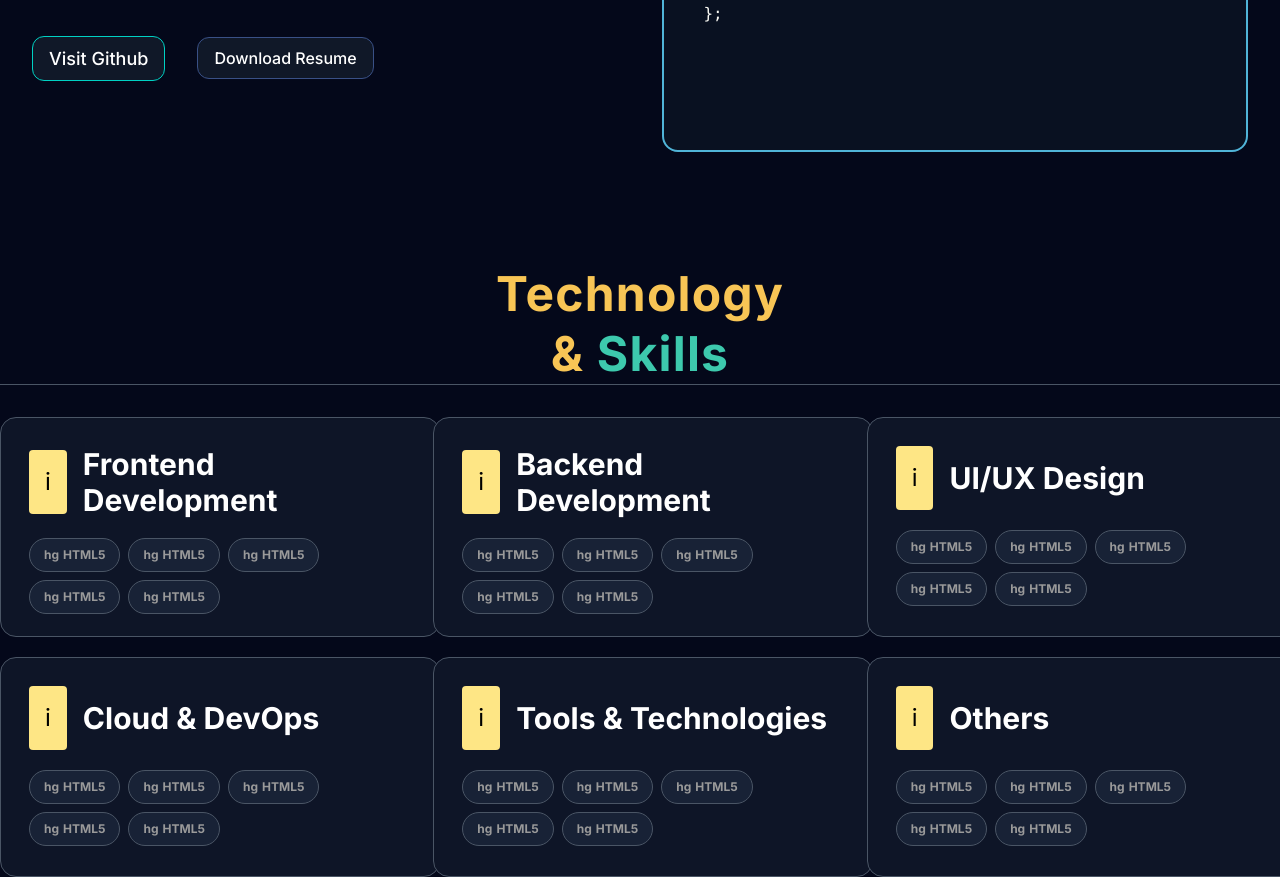
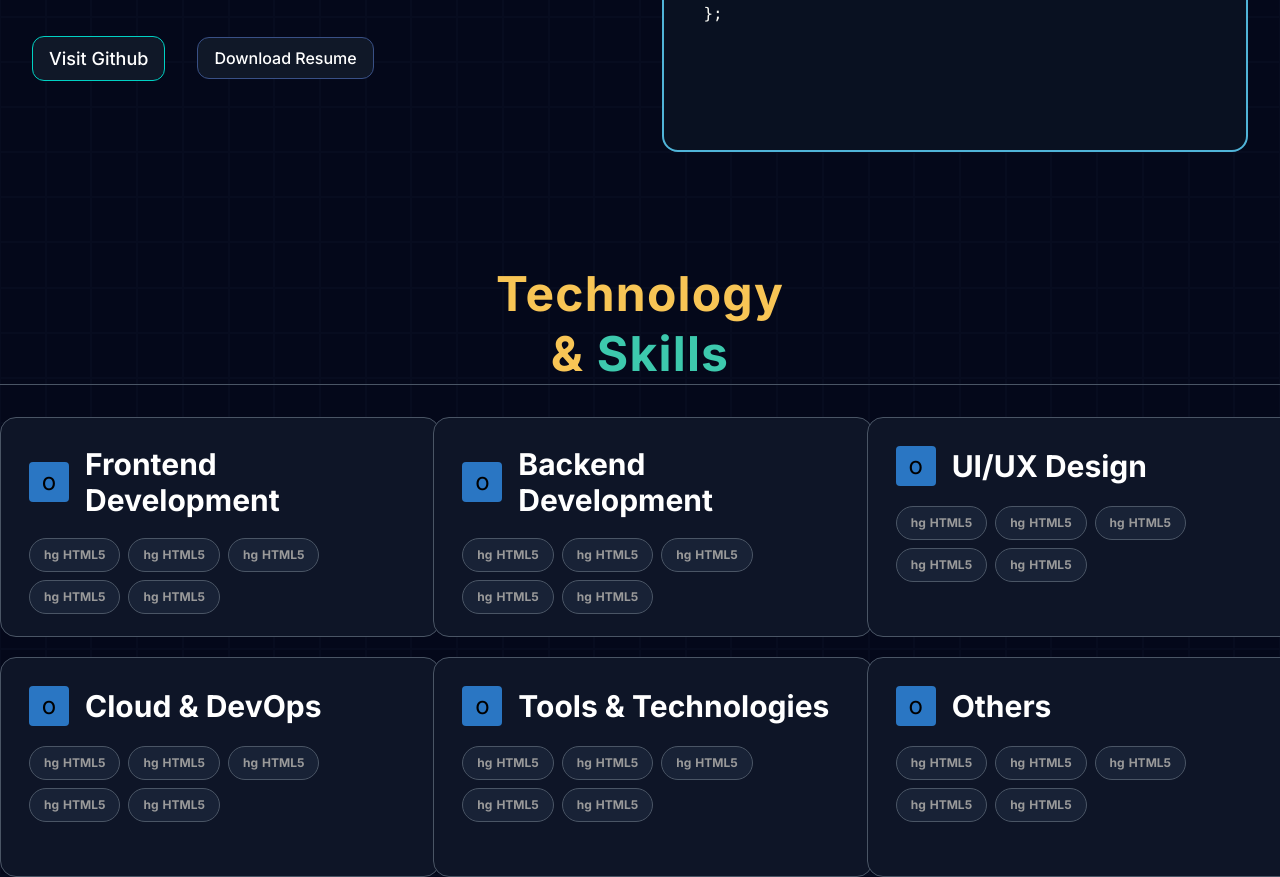
Before and after one commit to Atik-Hasan-Anik/atikhasananik.dev, a React (Vite) app: page / in a window 1280 px wide. Shown: the part 616-1493 px from the top of the page. Built offline with nearby package versions, Linux system fonts and the light colour scheme.

Commit message:
fetuer/Background grid initilization

```diff
--- a/index.html
+++ b/index.html
@@ -10,7 +10,7 @@
 <link rel="preconnect" href="https://fonts.gstatic.com" crossorigin>
 <link href="https://fonts.googleapis.com/css2?family=Inter:ital,opsz,wght@0,14..32,100..900;1,14..32,100..900&family=Poppins:ital,wght@0,100;0,200;0,300;0,400;0,500;0,600;0,700;0,800;0,900;1,100;1,200;1,300;1,400;1,500;1,600;1,700;1,800;1,900&family=Roboto:ital,wght@0,100..900;1,100..900&display=swap" rel="stylesheet">
 
-    <title>ui-project</title>
+    <title>atikhasananik</title>
   </head>
   <body>
     <div id="root"></div>
--- a/package.json
+++ b/package.json
@@ -11,6 +11,7 @@
   },
   "dependencies": {
     "@tailwindcss/vite": "^4.3.1",
+    "lucide-react": "^1.21.0",
     "react": "^19.2.6",
     "react-dom": "^19.2.6",
     "tailwindcss": "^4.3.1"
--- a/src/App.jsx
+++ b/src/App.jsx
@@ -1,20 +1,56 @@
+import React, { useEffect, useRef, useState } from "react";
+import "./index.css";
+import LeftSection from "./components/page/page1/LeftSection";
+import Navber from "./components/navber/Navber";
+import Page1 from "./components/page/page1/Page1";
+import Page2 from "./components/page/page2/Page2";
+import Background from "./components/background/Background";
 
-import React from 'react'
-import "./index.css"
-import LeftSection from './components/page/page1/LeftSection'
-import Navber from './components/navber/Navber'
-import Page1 from './components/page/page1/Page1'
-import Page2 from './components/page/page2/Page2'
+const App = () => {
+  const myRef = useRef(null);
+
+  const [height, setheight] = useState(null);
+  const [width, setwidth] = useState(null);
+
+  useEffect(() => {
+    if (myRef.current) {
+      const currentWidth = myRef.current.offsetWidth;
+      const currentHeight = myRef.current.offsetHeight;
+
+      setheight(currentHeight);
+      setwidth(currentWidth);
+    }
+  }, []);
+
+  const arr = [];
+
+  for (let i = 0; i < (height/45) *( width/45); i++) {
+    arr.push(i);
+  }
 
 
-const App = () => {
   return (
-    <main className='relative'>
-      <Navber/>
-      <Page1/>
-      <Page2/>
+    <main ref={myRef} className="relative">
+      <div
+        style={{
+          width: `${width}px`,
+          height: `${height}px `,
+          height: `${height}px`,
+          gridTemplateColumns: `repeat(${Math.floor(width / 45)},1fr)`,
+          gridTemplateRows: `repeat(${Math.floor(height / 45)},1fr)`,
+        }}
+        className=" border-0 outline-0 grid gap-0 gap-x-0 gap-y-0 absolute top-0 left-0 -z-50 "
+      >
+        {arr.map((elem,idx) => {
+          return <Background elem={idx}/>
+        }
+        )}
+      </div>
+      <Navber />
+      <Page1 />
+      <Page2 />
     </main>
-  )
-}
+  );
+};
 
-export default App
+export default App;
--- /dev/null
+++ b/src/components/background/Background.jsx
@@ -0,0 +1,11 @@
+import React from 'react'
+
+const Background = (props) => {
+  return (
+    <div id={props.idx} className='h-full w-full border border-[#30425b14]'>
+
+    </div>
+  )
+}
+
+export default Background
--- a/src/components/comon button/RoundedBtn.jsx
+++ b/src/components/comon button/RoundedBtn.jsx
@@ -1,7 +1,6 @@
 import React from "react";
 
 const RoundedBtn = (props) => {
-  console.log(props);
   return (
     <div
       style={{ width: props.w }}
--- a/src/components/comon button/SemiroundedBtn.jsx
+++ b/src/components/comon button/SemiroundedBtn.jsx
@@ -9,8 +9,10 @@ const SemiroundedBtn = (props) => {
         color: props.color,
         fontSize: props.fontSize,
         borderColor: props.borderColor,
+
+
       }}
-      className="text-[#d1d1d1] px-4 py-2 min-h-7.5 max-h-12.5 font-medium outline-0 rounded-xl border-[#395086] border flex items-center gap-2 justify-center "
+      className="text-[#d1d1d1] px-4 py-2 min-h-7.5 max-h-12.5 font-medium outline-0 rounded-xl border-[#395086] border flex items-center gap-2 justify-center  "
     >
     {props.btnConfi}
     </div>
--- a/src/components/comon button/SkillBtn.jsx
+++ b/src/components/comon button/SkillBtn.jsx
@@ -2,7 +2,7 @@ import React from 'react'
 
 const SkillBtn = () => {
   return (
-    <div className=' flex gap-1 items-center justify-center px-3.5 py-2 text-xs text-[#9a9a9a] font-bold rounded-full border border-gray-600 bg-[#182236] '>
+    <div className=' flex gap-1 items-center hover:bg-[#273E4D] transition-all duration-350 hover:text-white justify-center px-3.5 py-2 text-xs text-[#9a9a9a] font-bold rounded-full border hover:scale-[1.05] border-gray-600 bg-[#182236] '>
       <span>hg</span>
       <p>HTML5</p>
     </div>
--- a/src/components/navber/Navlist.jsx
+++ b/src/components/navber/Navlist.jsx
@@ -4,7 +4,7 @@ const Navlist = (props) => {
 
   return (
     <>
-        <li className="flex items-center justify-center px-4 py-2 hover:bg-[#273E4D] transition-all duration-300 rounded-full gap-[5px]"><img className="h-[16px] invert-90" src={`${props.elem.src}`} alt="" /> <p className=" text-[14px] font-2xl  text-[#fff]" href="" >{props.elem.listName}</p> </li>
+        <li className="flex items-center justify-center px-4 py-2 active:scale-[1.05] in-focus: hover:bg-[#273E4D] transition-all duration-300 rounded-full gap-1.25"><img className="h-4 invert-90" src={`${props.elem.src}`} alt="" /> <p className=" text-[14px] font-2xl  text-[#fff]" href="" >{props.elem.listName}</p> </li>
     </>
   );
 };
--- a/src/components/page/page1/LeftSection.jsx
+++ b/src/components/page/page1/LeftSection.jsx
@@ -9,24 +9,24 @@ const LeftSection = () => {
   const objet = {};
   return (
     <div className=" w-[48vw]  pt-20 h-full inline-block">
-      <RoundedBtn w="30vh" text="Wellcome to my Universe"  Dot={<Dot color="#3970B1" h="9px"/>} />
+      <RoundedBtn
+        w="30vh"
+        text="Wellcome to my Universe"
+        Dot={<Dot color="#3970B1" h="9px" />}
+      />
 
       <div className=" relative text-[4.2rem] font-[750] text-white leading-18 mt-8">
         <div className="absolute top-0 right-0 ">
-
           <SemiroundedBtn
             btnConfi="Clean Code"
             bgColor="#04162F"
             color="#51a2ff"
             fontSize="14px"
             borderColor="#51a2ff"
-
           />
-
         </div>
 
         <HeroText txt1="Hello" txt2="I'm" txt3="Atik Hasan Anik" />
-
       </div>
       <div className="flex gap-5 items-center mt-8">
         <SemiroundedBtn
@@ -36,7 +36,6 @@ const LeftSection = () => {
           fontSize="20px"
           borderColor="#51a2ff"
           py="14px"
-
         />
         <SemiroundedBtn
           btnConfi="Clean Architecture"
@@ -47,9 +46,10 @@ const LeftSection = () => {
         />
       </div>
 
-      <ParaText/>
+      <ParaText />
 
       <div className="flex items-center gap-8 mt-10 ">
+        <span className="hovering rounded-xl cursor-pointer ">
           <SemiroundedBtn
             btnConfi="Visit Github "
             bgColor="#101828"
@@ -57,6 +57,8 @@ const LeftSection = () => {
             fontSize="18px"
             borderColor="#00D1C3"
           />
+        </span>
+        <span className="hovering rounded-xl cursor-pointer">
           <SemiroundedBtn
             btnConfi="Download Resume"
             bgColor="#101828"
@@ -64,6 +66,7 @@ const LeftSection = () => {
             fontSize="16px"
             borderColor=""
           />
+        </span>
       </div>
     </div>
   );
--- a/src/components/page/page2/Page2.jsx
+++ b/src/components/page/page2/Page2.jsx
@@ -4,39 +4,82 @@ import SkillsCard from "./SkillsCard";
 
 const Page2 = () => {
   const skills = [
+
     {
       sklilName: "Frontend Development",
       skillIcon: "",
+      iconDts: [
+        {
+          icon: "",
+          iconName: "",
+        },
+      ],
     },
+
     {
       sklilName: "Backend Development",
       skillIcon: "",
+      iconDts: [
+        {
+          icon: "",
+          iconName: "",
+        },
+      ],
     },
+
     {
       sklilName: "UI/UX Design",
       skillIcon: "",
+      iconDts: [
+        {
+          icon: "",
+          iconName: "",
+        },
+      ],
     },
+
     {
       sklilName: "Cloud & DevOps",
       skillIcon: "",
+      iconDts: [
+        {
+          icon: "",
+          iconName: "",
+        },
+      ],
     },
+
     {
       sklilName: "Tools & Technologies",
       skillIcon: "",
+      iconDts: [
+        {
+          icon: "",
+          iconName: "",
+        },
+      ],
     },
+
     {
       sklilName: "Others",
       skillIcon: "",
+      iconDts: [
+        {
+          icon: "",
+          iconName: "",
+        },
+      ],
     },
   ];
+
   return (
     <section className=" w-full ">
       <div className="text-center mt-20 text-[3rem] font-bold text-[#f8c555]  leading-15 border-b border-b-gray-600  ">
         <HeroText txt1="Technology" txt2="&" txt3="Skills" />
       </div>
       <div className="grid grid-cols-3 self-center justify-self-center gap-5 mt-8 ">
-        {skills.map((elem) => {
-          return <SkillsCard cardHeading={elem.sklilName} />;
+        {skills.map((elem ,idx) => {
+          return <SkillsCard id = {idx} cardHeading={elem.sklilName} />;
         })}
       </div>
     </section>
--- a/src/components/page/page2/SkillsCard.jsx
+++ b/src/components/page/page2/SkillsCard.jsx
@@ -4,9 +4,9 @@ import SkillBtn from "../../comon button/SkillBtn";
 const SkillsCard = (props) => {
 
   return (
-    <div className="h-55 w-110 rounded-2xl border border-gray-600 p-7 bg-[#0E1527] ">
+    <div id={`${props.id}`} className="h-55 w-110 hovering  rounded-2xl border border-gray-600 p-7 bg-[#0E1527] ">
       <div className="flex items-center gap-4">
-        <span className="text-2xl bg-amber-200 p-4 rounded ">i</span>
+        <div className="text-2xl bg-[#2a76c3] px-4 py-4 h-10 w-10 scile rounded flex items-center justify-center ">o</div>
         <h2 className="text-3xl font-bold text-white  ">
           {props.cardHeading}
         </h2>
--- a/src/index.css
+++ b/src/index.css
@@ -1,17 +1,29 @@
 @import "tailwindcss";
 
-  /* Code highlights er jonno custom color palette */
-.token-keyword { color:#ff79c6; font-weight: bold; } /* const, function, return */
-.token-operator { color: #67cdcc; }                  /* =, &&, >= */
-.token-property { color: #f8c555; }                  /* name, title, skills */
-.token-string { color:#a5d6ff; }                    /* 'Robin Rana' */
-.token-boolean { color:#f08d49; }                   /* true */
-.token-punctuation { color:; }               /* {, }, [, ], :, , */
-
-
+/* Code highlights er jonno custom color palette */
+.token-keyword {
+  color: #ff79c6;
+  font-weight: bold;
+} /* const, function, return */
+.token-operator {
+  color: #67cdcc;
+} /* =, &&, >= */
+.token-property {
+  color: #f8c555;
+} /* name, title, skills */
+.token-string {
+  color: #a5d6ff;
+} /* 'Robin Rana' */
+.token-boolean {
+  color: #f08d49;
+} /* true */
+.token-punctuation {
+  color:;
+} /* {, }, [, ], :, , */
 
 body {
- font-family:  "Inter",
+  font-family:
+    "Inter",
     "Poppins",
     "Roboto",
     system-ui,
@@ -27,3 +39,18 @@ body {
     sans-serif;
   background-color: #04081a;
 }
+
+.hovering:hover {
+  transition: all 0.3s cubic-bezier(0.455, 0.03, 0.515, 0.955);
+  box-shadow: 0px 8px 15px#50b4d881;
+}
+
+.hovering:hover .scile {
+  transition: all 0.3s cubic-bezier(0.455, 0.03, 0.515, 0.955);
+  transform: scale(1.1);
+}
+
+.focus:focus{
+  background-color: #273E4D;
+  outline: 1px red;
+}
```
Also changed, not shown: 1 other file (tests, documents, lock files or other folders). Lines whose indentation alone changed are shown as unchanged.
